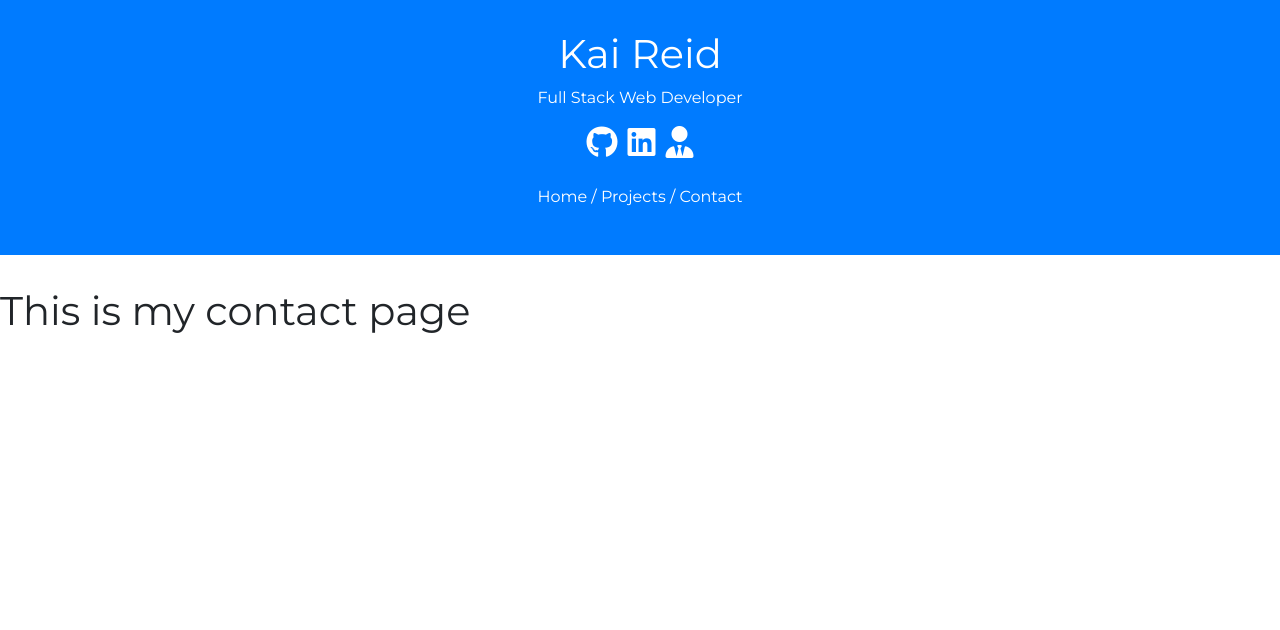
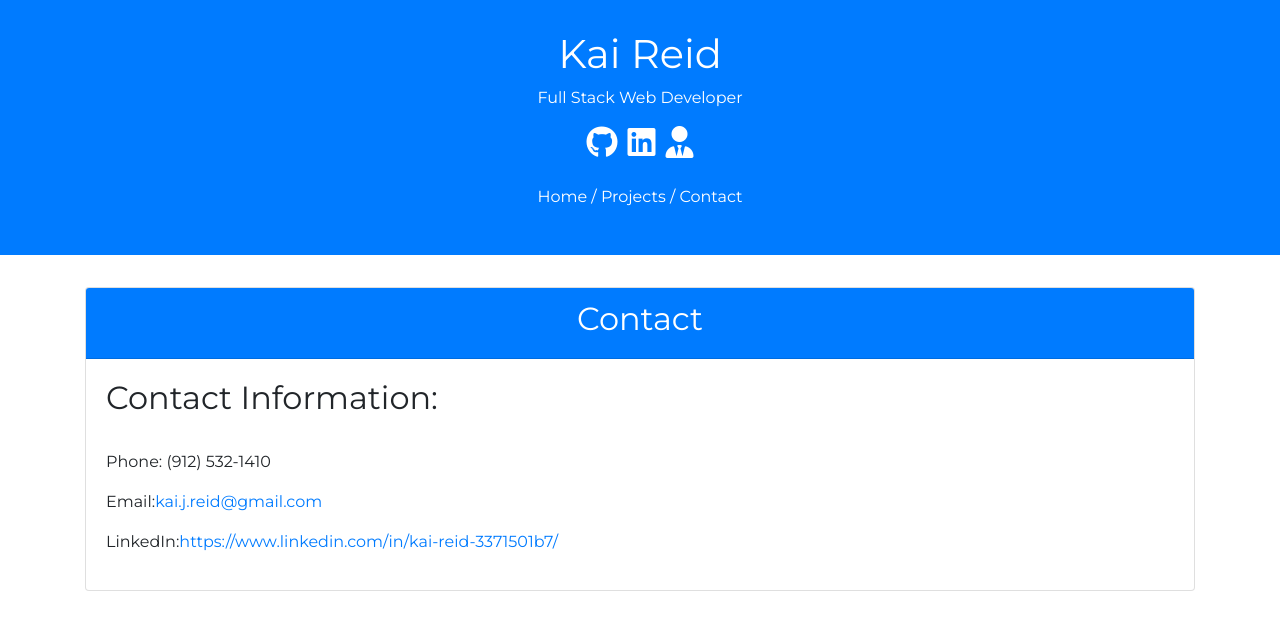
Before and after one commit to kreid333/react-portfolio, a React (Create React App) app: page /contact in a window 1280 px wide. Shown: the top 630 px of the page. Built offline with nearby package versions, Linux system fonts and the light colour scheme.

Commit message:
completed contact page and added container around switch

```diff
--- a/src/App.js
+++ b/src/App.js
@@ -11,11 +11,17 @@ function App() {
     <>
       <Router>
         <Header />
-        <Switch>
-          <Route exact path="/projects" component={Projects} />
-          <Route exact path="/contact" component={Contact} />
-          <Route path="/" component={Home} />
-        </Switch>
+        <div className="container">
+          <div className="row">
+            <div className="col-sm-12">
+              <Switch>
+                <Route exact path="/projects" component={Projects} />
+                <Route exact path="/contact" component={Contact} />
+                <Route path="/" component={Home} />
+              </Switch>
+            </div>
+          </div>
+        </div>
       </Router>
     </>
   );
--- a/src/pages/Contact/Contact.jsx
+++ b/src/pages/Contact/Contact.jsx
@@ -1,11 +1,32 @@
-import React from 'react';
+import React from "react";
 
 const Contact = () => {
-    return (
-        <div>
-            <h1>This is my contact page</h1>
+  return (
+    <div class="row">
+      <div class="col-sm-12">
+        <div class="card">
+          <div class="card-header">
+            <h2 class="text-center">Contact</h2>
+          </div>
+          <div class="card-body">
+            <h2>Contact Information:</h2>
+            <br />
+            <p>Phone: (912) 532-1410</p>
+            <p>
+              Email:
+              <a href="mailto:kai.j.reid@gmail.com">kai.j.reid@gmail.com</a>
+            </p>
+            <p>
+              LinkedIn:
+              <a href="https://www.linkedin.com/in/kai-reid-3371501b7/">
+                https://www.linkedin.com/in/kai-reid-3371501b7/
+              </a>
+            </p>
+          </div>
         </div>
-    );
+      </div>
+    </div>
+  );
 };
 
 export default Contact;
```
